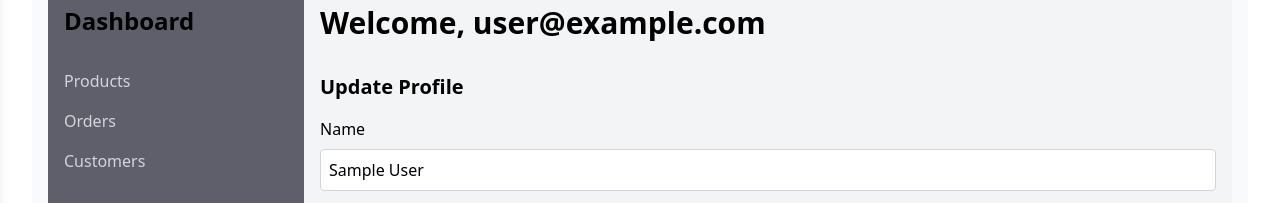
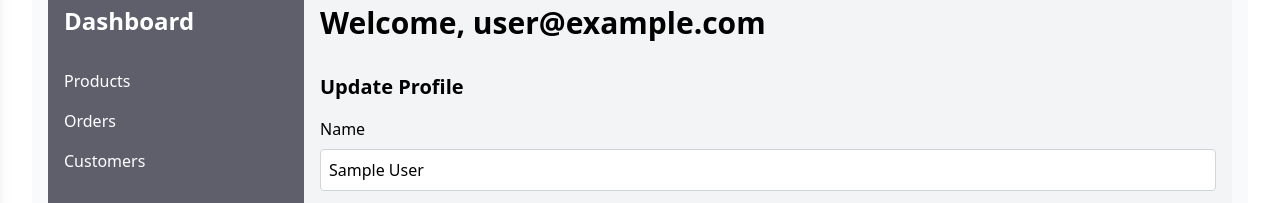
Before and after one commit to Qamrul-Hassan/Hektto, a React (Vite) app: page /dashboard in a window 1280 px wide. Shown: the part 303-506 px from the top of the page. Built offline with nearby package versions, Linux system fonts and the light colour scheme; no server answers; sample sign-in values are in the browser's storage.

Commit message:
Initial commit

```diff
--- a/src/Pages/Dashboard.jsx
+++ b/src/Pages/Dashboard.jsx
@@ -102,19 +102,19 @@ const Dashboard = () => {
     <PageLayout pageTitle="Dashboard">
       <div className="flex h-screen">
         {/* Sidebar */}
-        <nav className="w-64 bg-[#5f5f6b] text-black p-4">
+        <nav className="w-64 bg-[#5f5f6b] text-white p-4">
           <div className="mb-8">
             <h2 className="text-2xl font-bold">Dashboard</h2>
           </div>
           <ul>
             <li className="mb-4">
-              <Link to="/Shop" className="text-gray-300 hover:text-white">Products</Link>
+              <Link to="/Shop" className="text-white hover:text-gray-300">Products</Link>
             </li>
             <li className="mb-4">
-              <Link to="/cart" className="text-gray-300 hover:text-white">Orders</Link>
+              <Link to="/cart" className="text-white hover:text-gray-300">Orders</Link>
             </li>
             <li className="mb-4">
-              <Link to="/customers" className="text-gray-300 hover:text-white">Customers</Link>
+              <Link to="/customers" className="text-white hover:text-gray-300">Customers</Link>
             </li>
           </ul>
           <button
```
